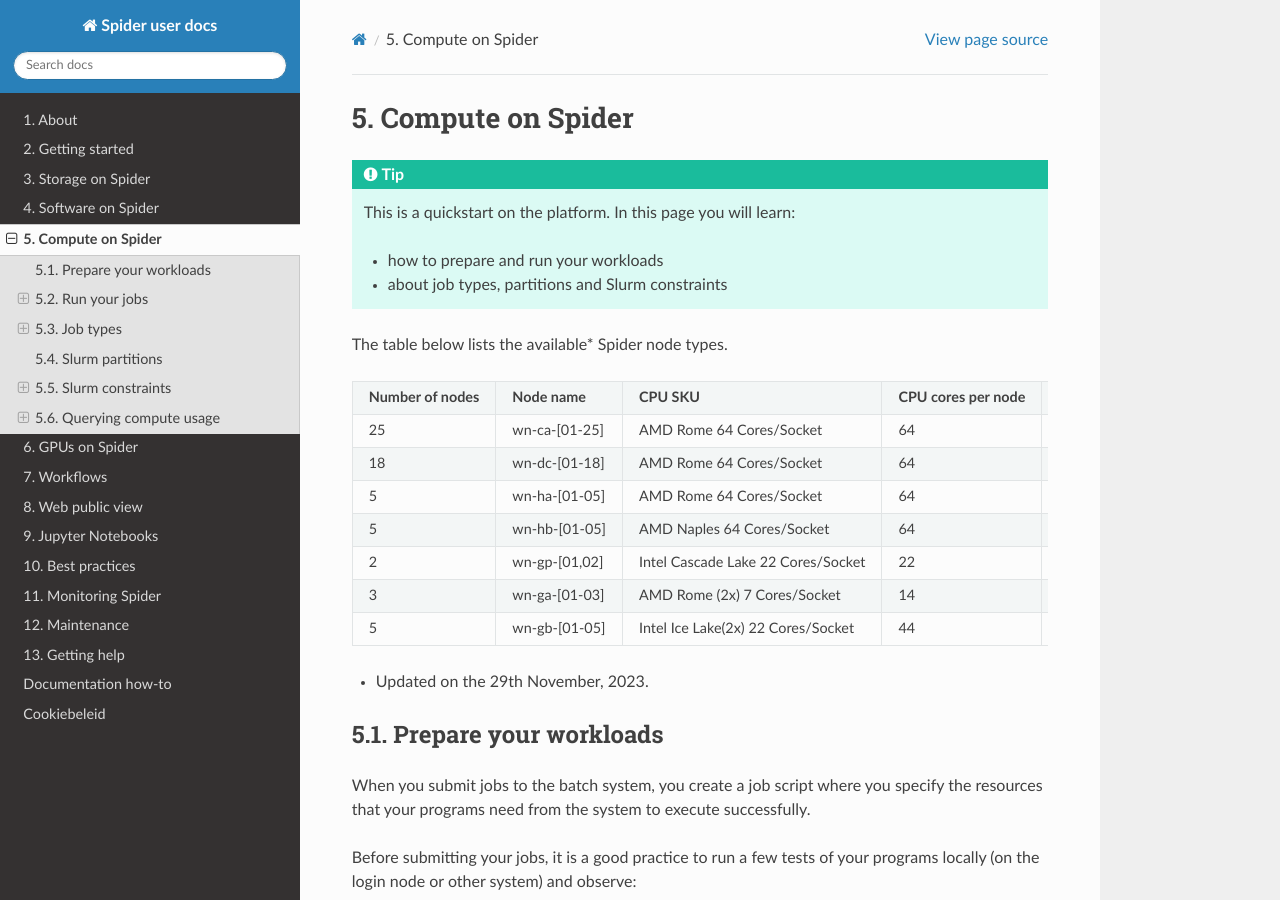
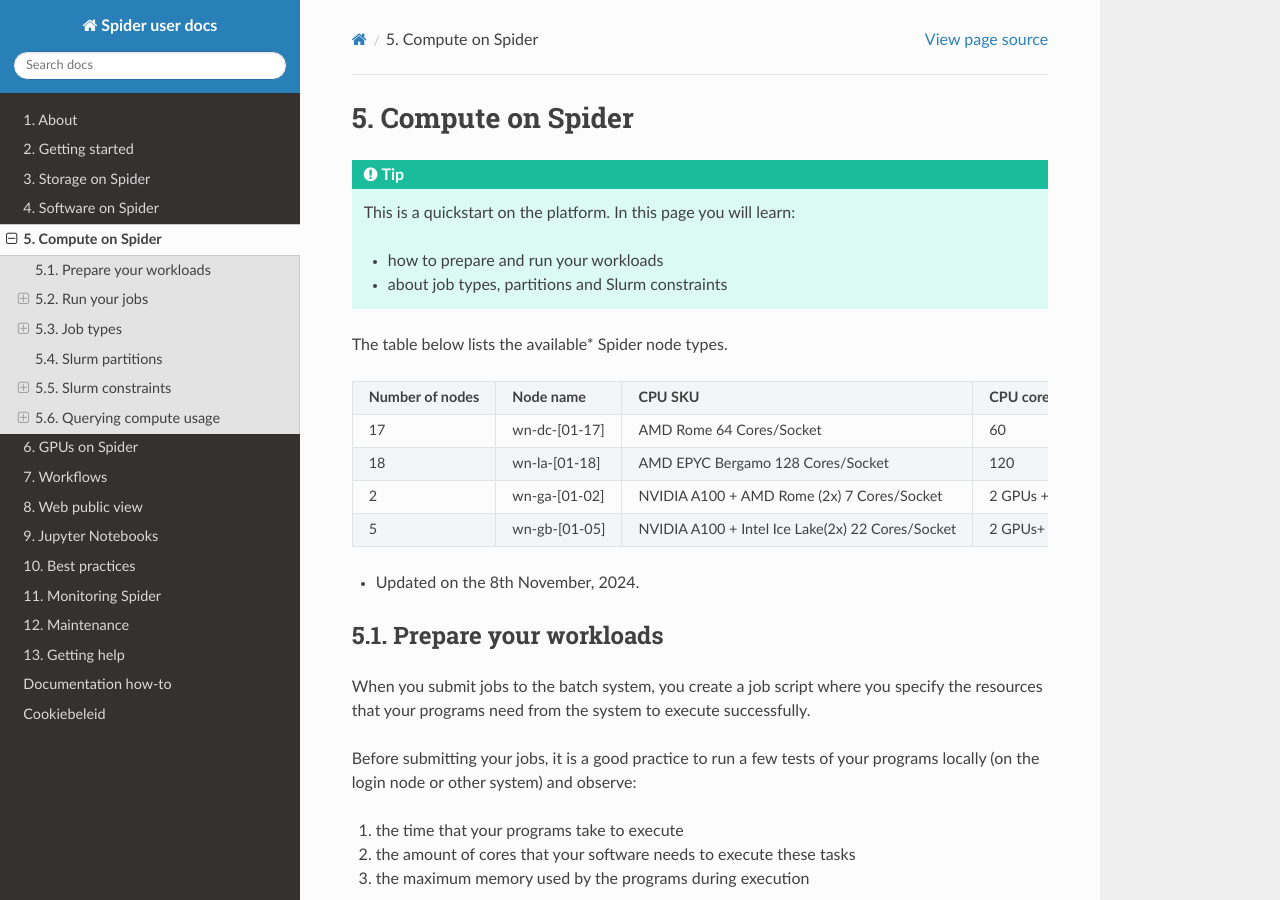
Before and after one commit to sara-nl/spiderdocs, a Sphinx documentation site: the page built from source/Pages/compute_on_spider.rst, in a window 1280 px wide and 900 px high. Built offline with Sphinx 7.4.7 and the Read the Docs theme 3.1.0, drawn with Linux system fonts in a browser that asks for light colours.

Commit message:
Update node types in Spider
Update compute_on_spider.rst

```diff
--- a/source/Pages/compute_on_spider.rst
+++ b/source/Pages/compute_on_spider.rst
@@ -21,57 +21,36 @@
    - **Other characteristics**
    - **Included in the partition**
 
- * - 25
-   - wn-ca-[01-25]
+ * - 17
+   - wn-dc-[01-17]
    - AMD Rome 64 Cores/Socket
-   - 64
-   - 480 GB (7,5 GB)
-   - Local scratch 6TB SSD
-   - normal, infinite, short, interactive
- * - 18
-   - wn-dc-[01-18]
-   - AMD Rome 64 Cores/Socket
-   - 64
-   - 960 GB (15 GB)
+   - 60
+   - 960 GB (16 GB)
    - Local scratch 12TB SSD
    - normal
- * - 5
-   - wn-ha-[01-05]
-   - AMD Rome 64 Cores/Socket
-   - 64
-   - 950 GB (14,85 GB)
+ * - 18
+   - wn-la-[01-18]
+   - AMD EPYC Bergamo 128 Cores/Socket
+   - 120
+   - 1440 GB (12 GB)
    - Local scratch 12TB SSD
-   - normal, infinite
- * - 5
-   - wn-hb-[01-05]
-   - AMD Naples 64 Cores/Socket
-   - 64
-   - 950 GB (14,85 GB)
-   - Local scratch 12TB SSD
-   - normal
+   - normal, infinite, short, interactive
  * - 2
-   - wn-gp-[01,02]
-   - Intel Cascade Lake 22 Cores/Socket
-   - 22
-   - 720 GB (32,77 GB)
-   - Local scratch 6TB SSD
-   - gpu_v100
- * - 3
-   - wn-ga-[01-03]
-   - AMD Rome (2x) 7 Cores/Socket
-   - 14
-   - 229 GB (16,38 GB)
+   - wn-ga-[01-02]
+   - NVIDIA A100 + AMD Rome (2x) 7 Cores/Socket
+   - 2 GPUs + 14 CPUs
+   - 224 GB (16 GB)
    - Local scratch 6TB SSD
    - gpu_a100_7c
  * - 5
    - wn-gb-[01-05]
-   - Intel Ice Lake(2x) 22 Cores/Socket
-   - 44
+   - NVIDIA A100 + Intel Ice Lake(2x) 22 Cores/Socket
+   - 2 GPUs+ 44 CPUs
    - 353 GB (8 GB)
    - Local scratch 6TB SSD
    - gpu_a100_22c
 
-* Updated on the 29th November, 2023.
+* Updated on the 8th November, 2024.
 
 .. _prepare-workloads:
 
```
